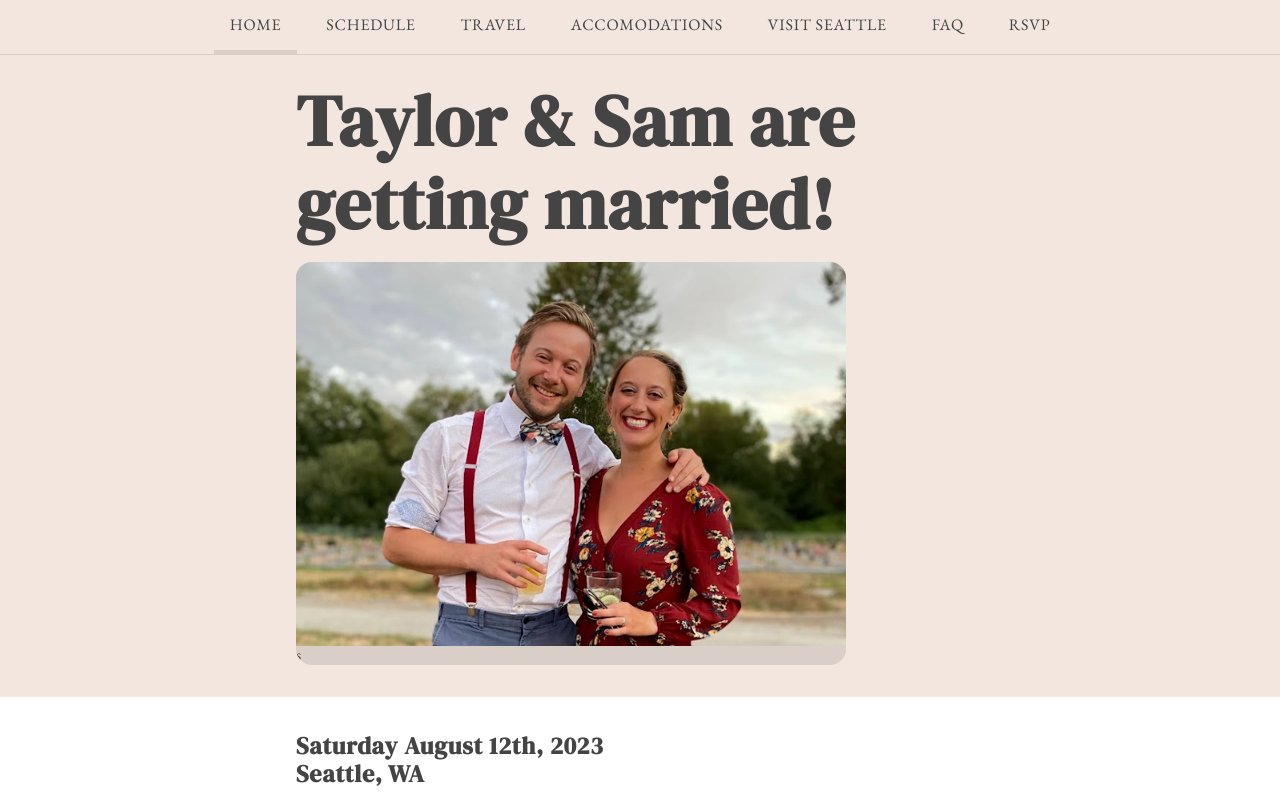
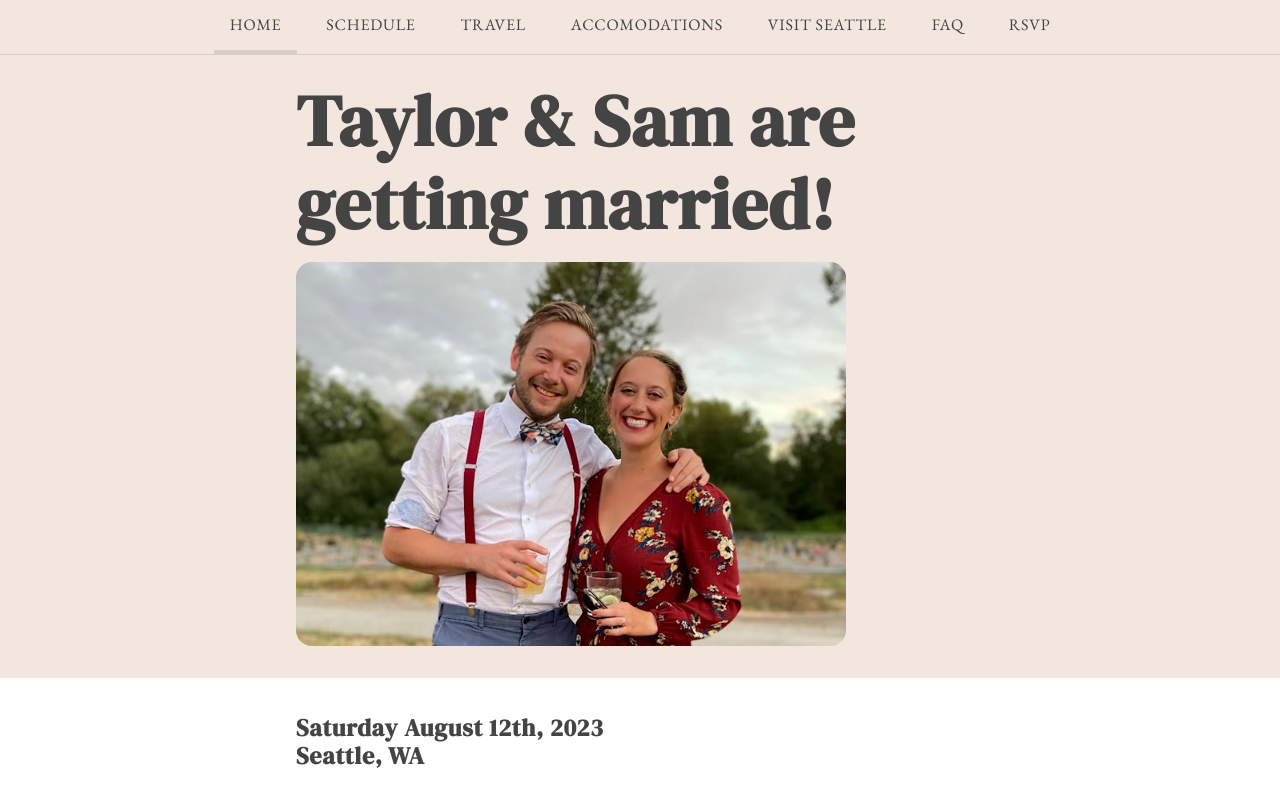
Before and after one commit to mapsam/tksm, a Next.js app: page / in a window 1280 px wide. Shown: the top 798 px of the page. Built offline with nearby package versions, Linux system fonts and the light colour scheme.

Commit message:
fix images again

```diff
--- a/components/Content.tsx
+++ b/components/Content.tsx
@@ -1,5 +1,5 @@
 import type { ReactNode } from 'react';
-import { useState } from 'react';
+import { useState, useEffect } from 'react';
 import Block from './Block';
 import Image from 'next/image';
 
@@ -12,31 +12,13 @@ interface ContentProps {
 }
 
 export default function Content(props: ContentProps) {
-  const [ hoverImage, setHoverImage ] = useState(false);
-
-  function toggleHover(state) {
-    if (props.imgHover) {
-      setHoverImage(state);
-    }
-  }
-
   return (
     <div className="content">
       <Block id={props.name} backgroundClass="color-light-bg">
         <h1 className="title">{props.name}</h1>
         {props.img &&
-          <div
-            className={!hoverImage ? "title-image-container" : "title-image-container hidden"}
-            onMouseEnter={() => toggleHover(true)}
-            onMouseLeave={() => toggleHover(false)}
-            onTouchStart={() => toggleHover(true)}
-            onTouchEnd={() => toggleHover(false)}>
-              <Image priority={true} src={props.img} placeholder="blur" layout="responsive" />s
-          </div>
-        }
-        {props.imgHover &&
-          <div className={hoverImage ? "title-image-container" : "title-image-container hidden"}>
-              <Image priority={true} src={props.imgHover || props.img} placeholder="blur" layout="responsive" />
+          <div className="title-image-container">
+            <Image src={props.img} placeholder="blur" layout="responsive" />
           </div>
         }
         {props.summary &&
```
